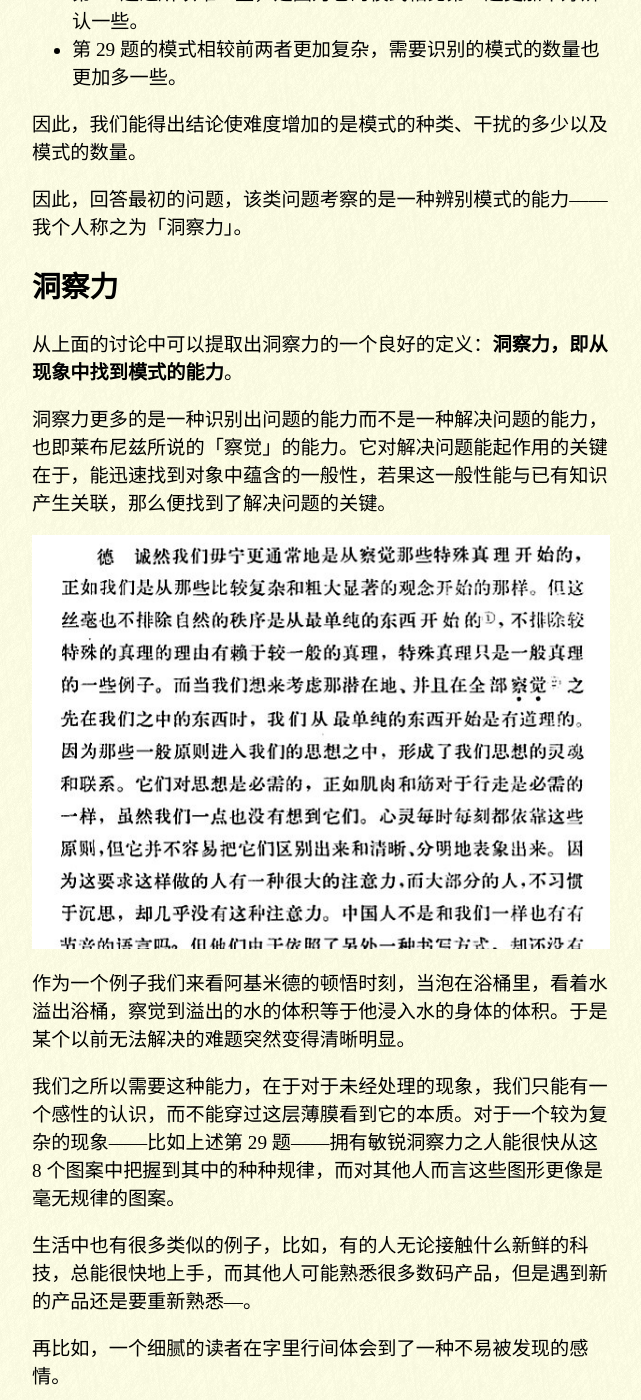
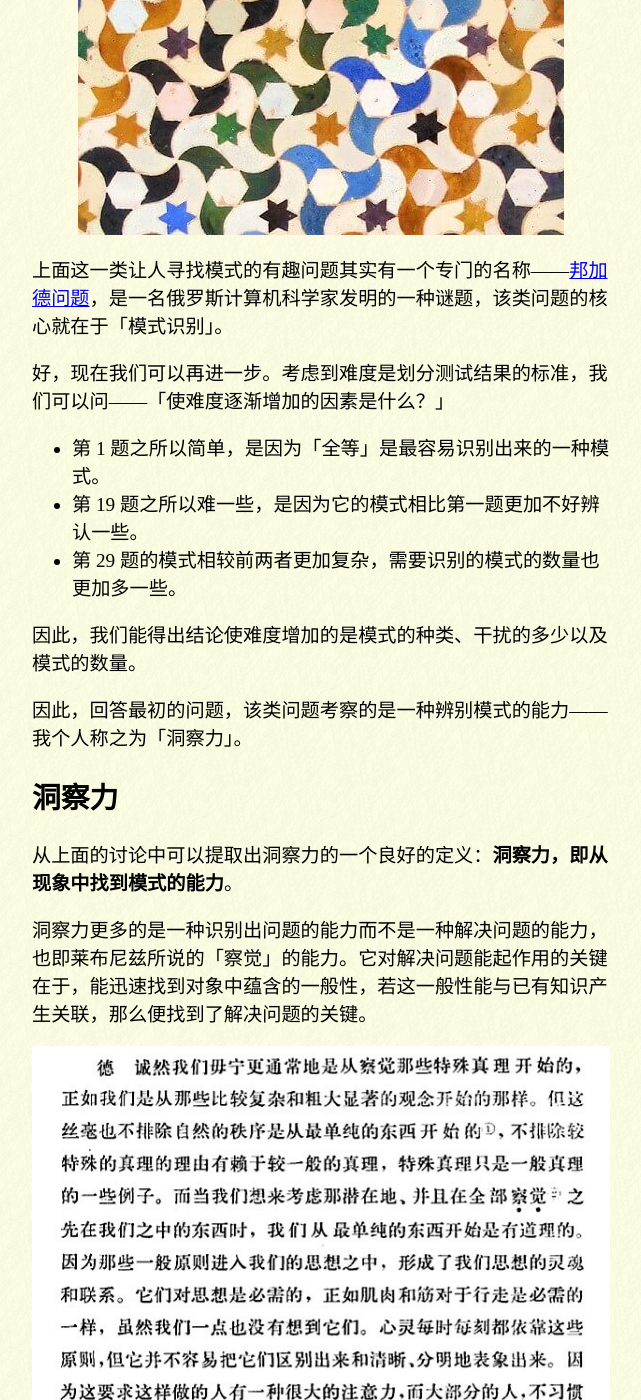
Before and after one commit to Leezh76/maokwen.github.io, a Jekyll site: the page built from _posts/2018-10-19-insight.md, in a window 1280 px wide and 1400 px high, scrolled down 3224 px. Shown: the whole window, without its empty margins (319-960 px from the left). Built offline with Jekyll 4.4.1, drawn with Linux system fonts in a browser that asks for light colours; some of the changed text lies outside the part shown.

Commit message:
对模式加以解释

```diff
--- a/_posts/2018-10-19-insight.md
+++ b/_posts/2018-10-19-insight.md
@@ -32,6 +32,9 @@
 能让我们选择出合适图案的，是我们在前面的图案中找到的一些相似的地方、一些不变的地方、一些有规律的地方……或者说，一种「模式」。
 
 这一类有趣问题其实有一个专门的名称——[邦加德问题](https://en.wikipedia.org/wiki/Bongard_problem)，是一名俄罗斯计算机科学家发明的一种谜题，该类问题的核心就在于「模式识别」。
+![Alhambra-p3-closeup](../assets/images/2018-10-19-insight.assets/Alhambra-p3-closeup.jpg)
+
+上面这一类让人寻找模式的有趣问题其实有一个专门的名称——[邦加德问题](https://en.wikipedia.org/wiki/Bongard_problem)，是一名俄罗斯计算机科学家发明的一种谜题，该类问题的核心就在于「模式识别」。
 
 好，现在我们可以再进一步。考虑到难度是划分测试结果的标准，我们可以问——「使难度逐渐增加的因素是什么？」
 
@@ -47,7 +50,7 @@
 
 从上面的讨论中可以提取出洞察力的一个良好的定义：**洞察力，即从现象中找到模式的能力**。
 
-洞察力更多的是一种识别出问题的能力而不是一种解决问题的能力，也即莱布尼兹所说的「察觉」的能力。它对解决问题能起作用的关键在于，能迅速找到对象中蕴含的一般性，若果这一般性能与已有知识产生关联，那么便找到了解决问题的关键。
+洞察力更多的是一种识别出问题的能力而不是一种解决问题的能力，也即莱布尼兹所说的「察觉」的能力。它对解决问题能起作用的关键在于，能迅速找到对象中蕴含的一般性，若这一般性能与已有知识产生关联，那么便找到了解决问题的关键。
 
 ![Clip_20181019_130120](../assets/images/2018-10-19-insight.assets/Clip_20181019_130120.png)
 
@@ -107,7 +110,7 @@
 
 我们在上面所讨论的洞察力——由于主观的兴趣明确向客体转移——应从属于一种外倾的直觉，它与内倾直觉相比最大的不同在于其是一种被动的能力。
 
-如果说洞察力的关键在于「模式识别」，那么内倾直觉则在于「模式匹配」——将已有的模式与眼前的现象进行匹配。
+如果说洞察力的关键在于「模式识别」——任由外界现象激发对模式的察觉，那么内倾直觉则在于「模式匹配」——将已有的模式与眼前的现象进行匹配。
 
 - 看到一只乌鸦是黑色的，另一只乌鸦也是黑色的。
 
```
Also changed, not shown: assets/images/2018-10-19-insight.assets/Alhambra-p3-closeup.jpg (added).
